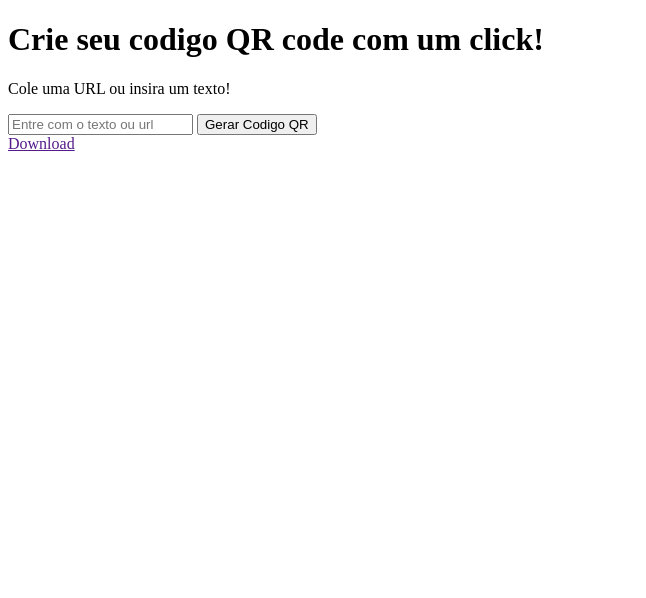
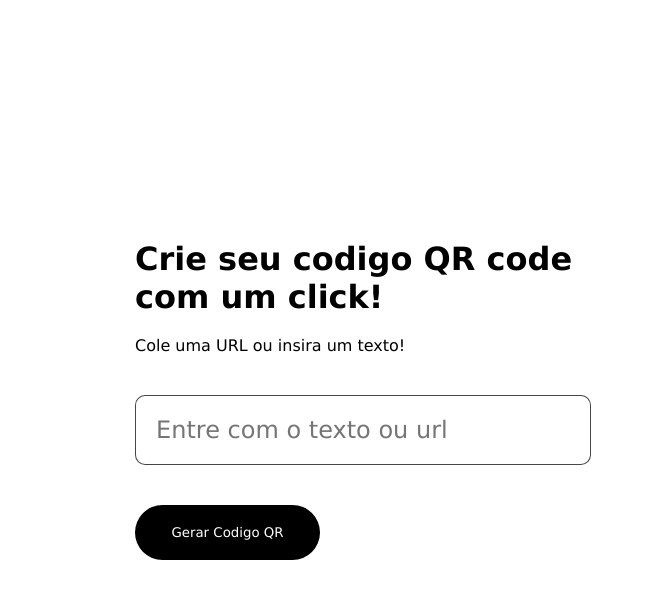
Before and after one commit to Velberss/QrCode, a plain HTML site: page index.html in a window 1280 px wide. Shown: the whole page, without its empty margins (0-646 px from the left). Drawn offline with Linux system fonts and the light colour scheme.

Commit message:
Update index.html

```diff
--- a/index.html
+++ b/index.html
@@ -4,7 +4,7 @@
     <meta charset="UTF-8">
     <meta name="viewport" content="width=device-width, initial-scale=1.0">
     <title>QrCode</title>
-    <link rel="stylesheet" href="script.js"/>
+    <link rel="stylesheet" href="style.css"/>
 
 </head>
 <body>
```
